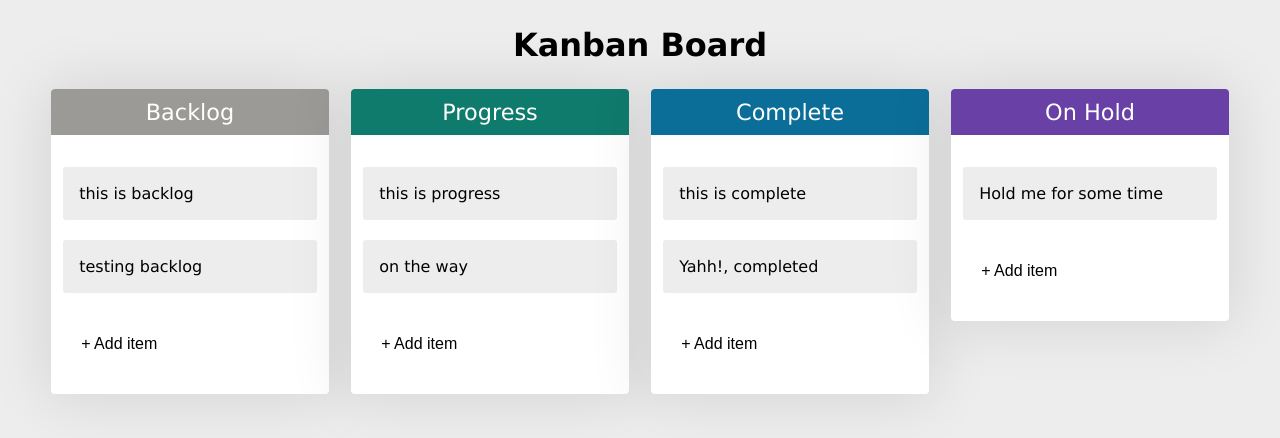
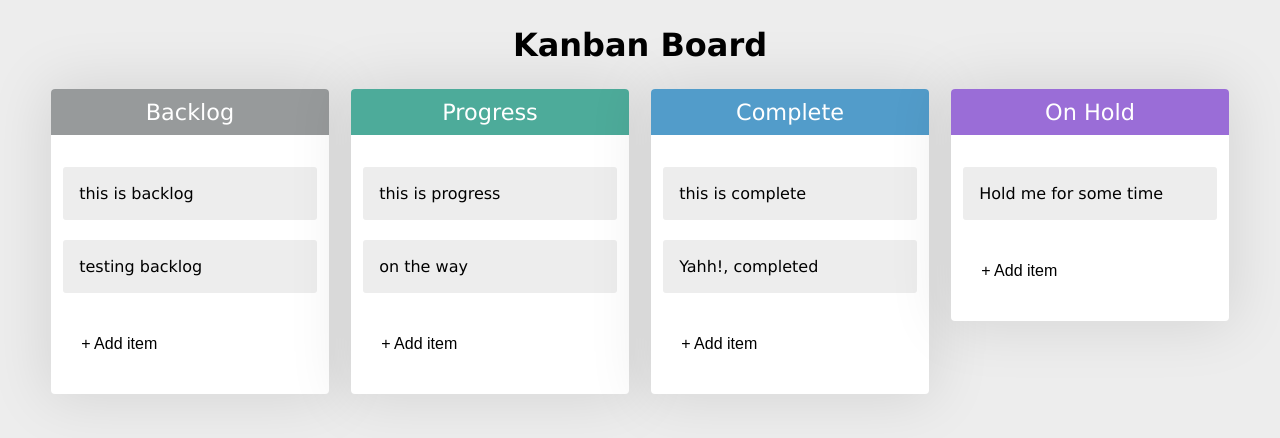
Before and after one commit to Jisan-mia/kanban, a plain HTML site: page index.html in a window 1280 px wide. Drawn offline with Linux system fonts and the light colour scheme.

Commit message:
color scheme sharpness decreased

```diff
--- a/style.css
+++ b/style.css
@@ -16,10 +16,10 @@ body {
 }
 
 :root{
-  --column-1: #9B9A97;
-  --column-2: #0F7B6C;
-  --column-3: #0B6E99;
-  --column-4: #6940A5;
+  --column-1: #979A9B;
+  --column-2: #4DAB9A;
+  --column-3: #529CCA;
+  --column-4: #9A6DD7;
 }
 
 body {
```
